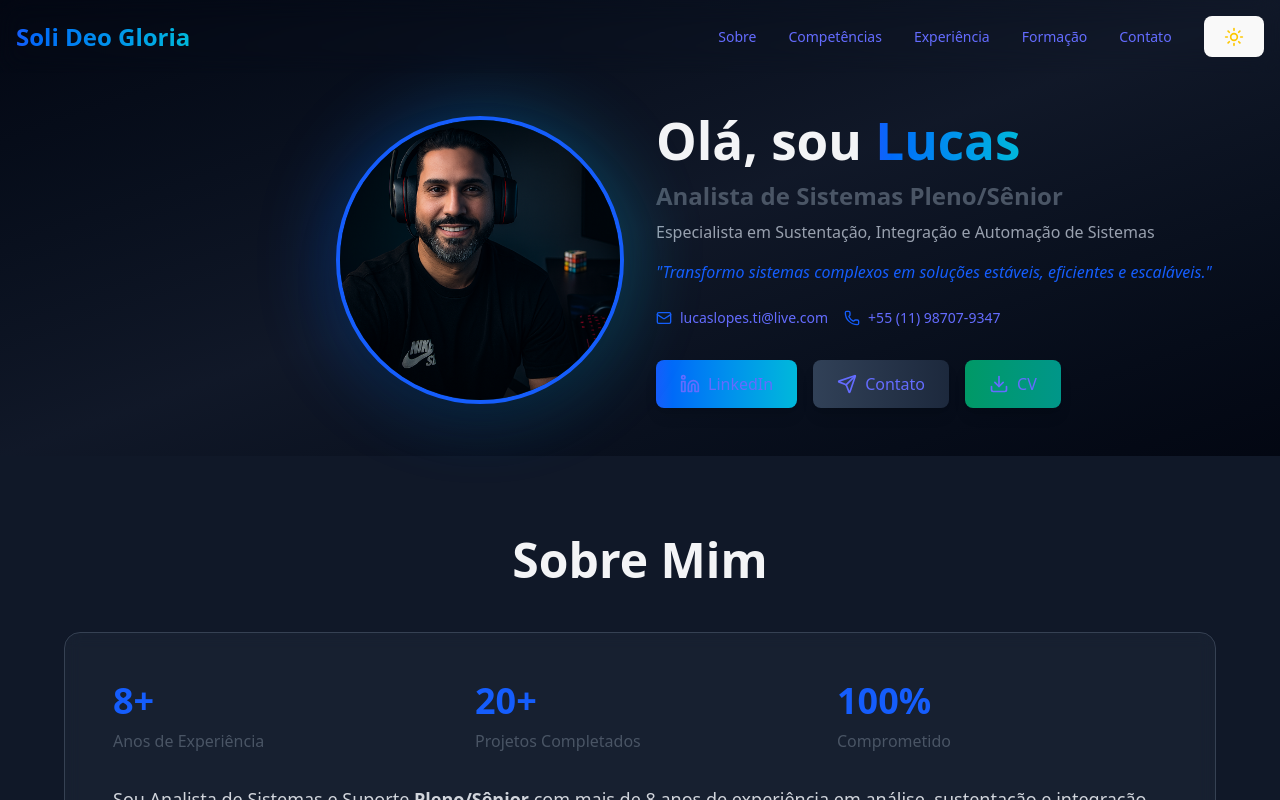
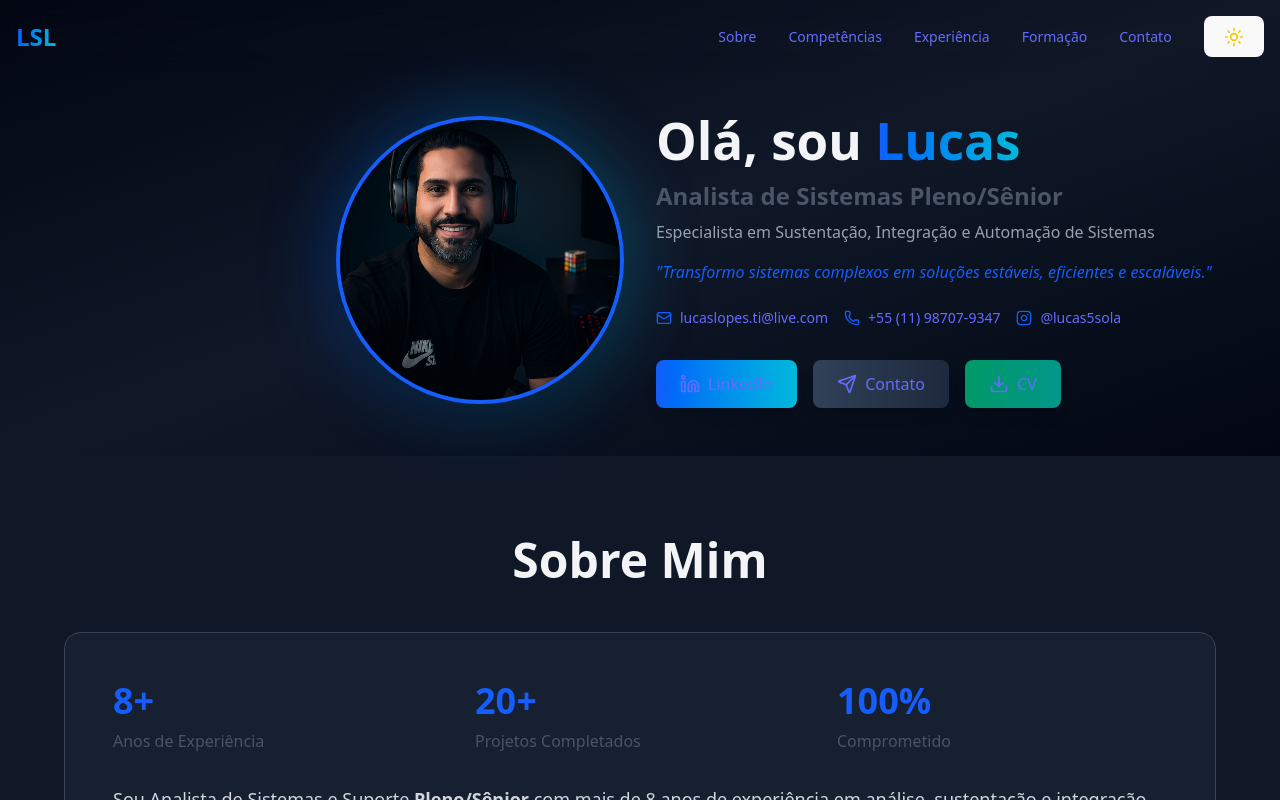
Before and after one commit to llopes0610/meu-portfolio, a React (Vite) app: page / in a window 1280 px wide. Shown: the top 800 px of the page. Built offline with nearby package versions, Linux system fonts and the light colour scheme.

Commit message:
inserindo instagram

```diff
--- a/src/Portfolio.jsx
+++ b/src/Portfolio.jsx
@@ -1,5 +1,5 @@
 import React, { useState, useEffect } from 'react';
-import { Menu, X, Send, Moon, Sun, ExternalLink, Mail, Phone, Linkedin, Code, Database, Zap, Layers, ChevronDown, MapPin, Download, ArrowRight } from 'lucide-react';
+import { Menu, X, Send, Moon, Sun, ExternalLink, Mail, Phone, Linkedin, Code, Database, Zap, Layers, ChevronDown, MapPin, Download, ArrowRight, Instagram } from 'lucide-react';
 
 export default function Portfolio() {
   const [isMenuOpen, setIsMenuOpen] = useState(false);
@@ -56,7 +56,7 @@ export default function Portfolio() {
       {/* Navbar */}
       <nav className={`fixed w-full z-50 transition-all backdrop-blur-md ${isScrolled ? (isDark ? 'bg-gray-950/80 border-b border-gray-800' : 'bg-white/80 border-b border-gray-200') : 'bg-transparent'}`}>
         <div className="w-full px-4 py-4 flex justify-between items-center max-w-7xl mx-auto">
-          <div className="text-2xl font-bold bg-gradient-to-r from-blue-600 to-cyan-500 bg-clip-text text-transparent">Soli Deo Gloria</div>
+          <div className="text-2xl font-bold bg-gradient-to-r from-blue-600 to-cyan-500 bg-clip-text text-transparent">LSL</div>
 
           <div className="hidden md:flex gap-8 items-center">
             {['Sobre', 'Competências', 'Experiência', 'Formação', 'Contato'].map(item => (
@@ -117,7 +117,7 @@ export default function Portfolio() {
                 "Transformo sistemas complexos em soluções estáveis, eficientes e escaláveis."
               </p>
 
-              <div className={`flex flex-col sm:flex-row gap-4 mb-8 text-sm ${isDark ? 'text-gray-300' : 'text-gray-700'}`}>
+              <div className={`flex flex-col sm:flex-row gap-3 md:gap-4 mb-8 text-sm ${isDark ? 'text-gray-300' : 'text-gray-700'}`}>
                 <div className="flex items-center gap-2 justify-center sm:justify-start">
                   <Mail className="w-4 h-4 text-blue-600" />
                   <a href="mailto:lucaslopes.ti@live.com" className="hover:text-blue-600">lucaslopes.ti@live.com</a>
@@ -125,6 +125,10 @@ export default function Portfolio() {
                 <div className="flex items-center gap-2 justify-center sm:justify-start">
                   <Phone className="w-4 h-4 text-blue-600" />
                   <a href="tel:+5511987079347" className="hover:text-blue-600">+55 (11) 98707-9347</a>
+                </div>
+                <div className="flex items-center gap-2 justify-center sm:justify-start">
+                  <Instagram className="w-4 h-4 text-blue-600" />
+                  <a href="https://www.instagram.com/lucas5sola/" target="_blank" rel="noopener noreferrer" className="hover:text-blue-600">@lucas5sola</a>
                 </div>
               </div>
 
```
